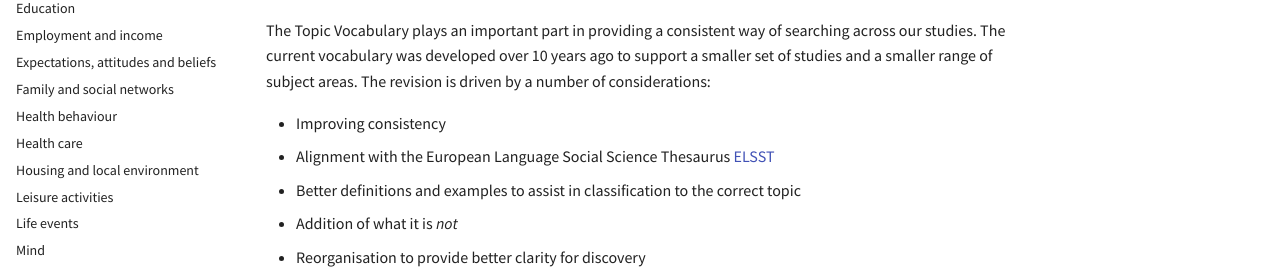
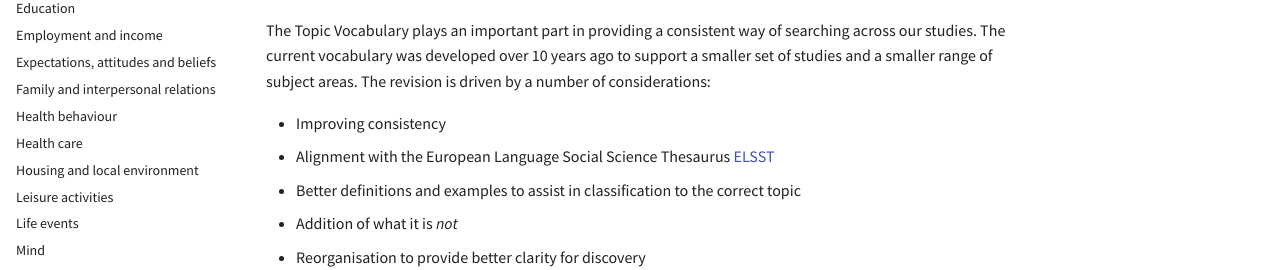
Before and after one commit to CLOSER-Cohorts/closer-vocabulary-2026, an MkDocs documentation site: the page built from docs/index.md, in a window 1280 px wide. Shown: the part 253-523 px from the top of the page. Built offline with MkDocs 1.6.1 and Material for MkDocs 9.7.7, drawn with Linux system fonts in a browser that asks for light colours.

Commit message:
Rename section from 'Family and social networks' to 'Family and interpersonal relations'

```diff
--- a/mkdocs.yml
+++ b/mkdocs.yml
@@ -15,7 +15,7 @@ nav:
   - Education: "education.md"
   - Employment and income: "employment-and-income.md"
   - Expectations, attitudes and beliefs: "expectations-attitudes-and-beliefs.md"
-  - Family and social networks: "family-and-social-networks.md"
+  - Family and interpersonal relations: "family-and-social-networks.md"
   - Health behaviour: "health-behaviour.md"
   - Health care: "health-care.md"
   - Housing and local environment: "housing-and-local-environment.md"
```
